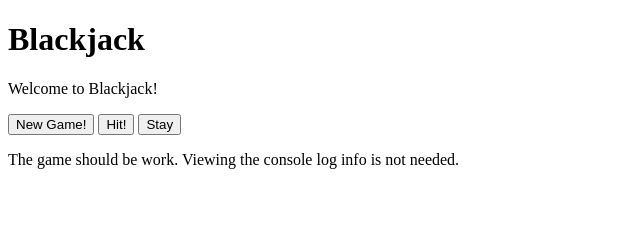
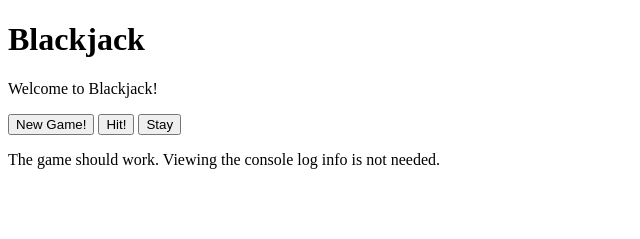
Before and after one commit to cjher/examplelabblackjack7, a website: page index.html in a window 1280 px wide. Shown: the top 239 px of the page, 0-640 px from the left. Drawn offline with Linux system fonts and the light colour scheme.

Commit message:
1 file modified

```diff
--- a/index.html
+++ b/index.html
@@ -9,7 +9,7 @@
     <button id="newGameButton">New Game!</button>
     <button id="hitButton">Hit!</button>
     <button id="stayButton">Stay</button>
-    <p>The game should be work. Viewing the console log info is not needed.</p>
+    <p>The game should work. Viewing the console log info is not needed.</p>
     <br>
     <br>
     <h4>Note:</h4>
```
